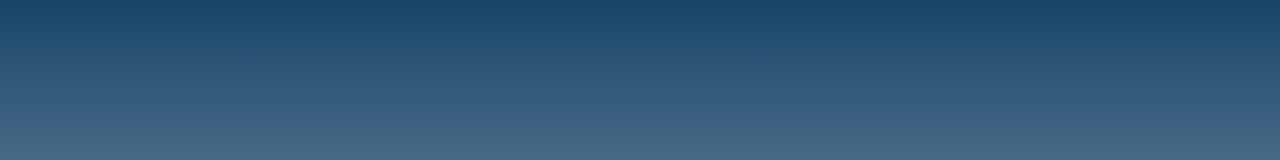
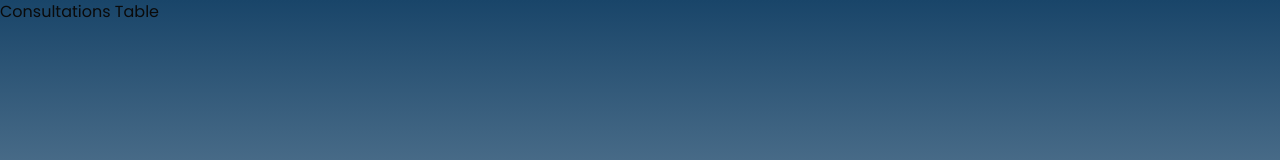
Before and after one commit to rence-salaveria/linkspace_fe, a React (Vite) app: page /table/consultations in a window 1280 px wide. Before the commit this address had no page. Shown: the top 160 px of the page. Built offline with nearby package versions, Linux system fonts and the light colour scheme.

Commit message:
feat (Tables)

```diff
--- a/package.json
+++ b/package.json
@@ -15,6 +15,7 @@
     "@radix-ui/react-label": "^2.1.0",
     "@radix-ui/react-slot": "^1.1.0",
     "@tanstack/react-query": "^5.59.16",
+    "@tanstack/react-table": "^8.20.5",
     "axios": "^1.7.7",
     "class-variance-authority": "^0.7.0",
     "clsx": "^2.1.1",
--- a/src/AppRouter.tsx
+++ b/src/AppRouter.tsx
@@ -1,6 +1,11 @@
-import { BrowserRouter, Navigate, Route, Routes } from "react-router-dom";
+import {BrowserRouter, Navigate, Outlet, Route, Routes} from "react-router-dom";
 import LoginPage from "@/modules/login/LoginPage.tsx";
 import HomePage from "@/modules/home/HomePage.tsx";
+import ConsultationsTable from "@/modules/consultation/ConsultationsTable.tsx";
+import StudentsTable from "@/modules/students/StudentsTable.tsx";
+import TodayConsultationsTable from "@/modules/consultation/TodayConsultationsTable.tsx";
+import ConsultationHistoryTable from "@/modules/consultation/ConsultationHistoryTable.tsx";
+import AuditTrailTable from "@/modules/audit/AuditTrailTable.tsx";
 
 function AppRouter() {
   const user = localStorage.getItem("user");
@@ -10,6 +15,16 @@ function AppRouter() {
       <Routes>
         <Route path="/login" element={user ? <Navigate to="/" /> : <LoginPage />} />
         <Route path="/" element={user ? <HomePage /> : <Navigate to="/login" />} />
+
+        <Route path="/table" element={<Outlet />}>
+          <Route path="/table/students" element={<StudentsTable />} />
+          <Route path="/table/consultations" element={<ConsultationsTable />} />
+          <Route path="/table/today-consultations" element={<TodayConsultationsTable />} />
+          <Route path="/table/consultation-history" element={<ConsultationHistoryTable />} />
+          <Route path="/table/audit-trail" element={<AuditTrailTable />} />
+        </Route>
+
+        <Route path="*" element={<Navigate to="/login" />} />
       </Routes>
     </BrowserRouter>
   );
--- /dev/null
+++ b/src/modules/audit/AuditTrailTable.tsx
@@ -0,0 +1,10 @@
+const AuditTrailTable = () => {
+  return (
+    <div>
+      <h1>Audit Trail Table</h1>
+      {/* Add table implementation here */}
+    </div>
+  );
+};
+
+export default AuditTrailTable;
--- /dev/null
+++ b/src/modules/consultation/ConsultationHistoryTable.tsx
@@ -0,0 +1,10 @@
+const ConsultationHistoryTable = () => {
+  return (
+    <div>
+      <h1>Consultation History Table</h1>
+      {/* Add table implementation here */}
+    </div>
+  );
+};
+
+export default ConsultationHistoryTable;
--- /dev/null
+++ b/src/modules/consultation/ConsultationsTable.tsx
@@ -0,0 +1,10 @@
+const ConsultationsTable = () => {
+  return (
+    <div>
+      <h1>Consultations Table</h1>
+      {/* Add table implementation here */}
+    </div>
+  );
+};
+
+export default ConsultationsTable;
--- /dev/null
+++ b/src/modules/consultation/TodayConsultationsTable.tsx
@@ -0,0 +1,10 @@
+const TodayConsultationsTable = () => {
+  return (
+    <div>
+      <h1>Today Consultations Table</h1>
+      {/* Add table implementation here */}
+    </div>
+  );
+};
+
+export default TodayConsultationsTable;
--- /dev/null
+++ b/src/modules/students/StudentsTable.tsx
@@ -0,0 +1,10 @@
+const StudentsTable = () => {
+  return (
+    <div>
+      <h1>Students Table</h1>
+      {/* Add table implementation here */}
+    </div>
+  );
+};
+
+export default StudentsTable;
```
Also changed, not shown: 1 other file (tests, documents, lock files or other folders).
